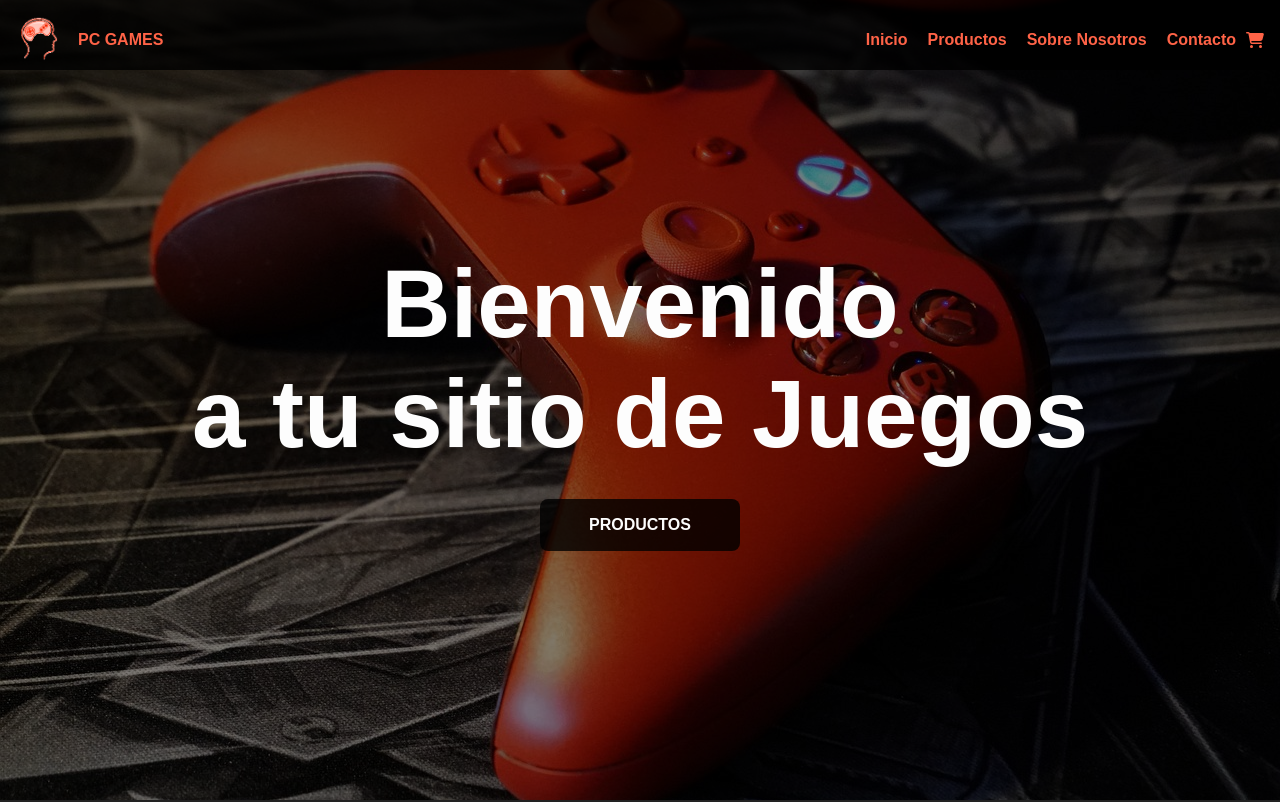
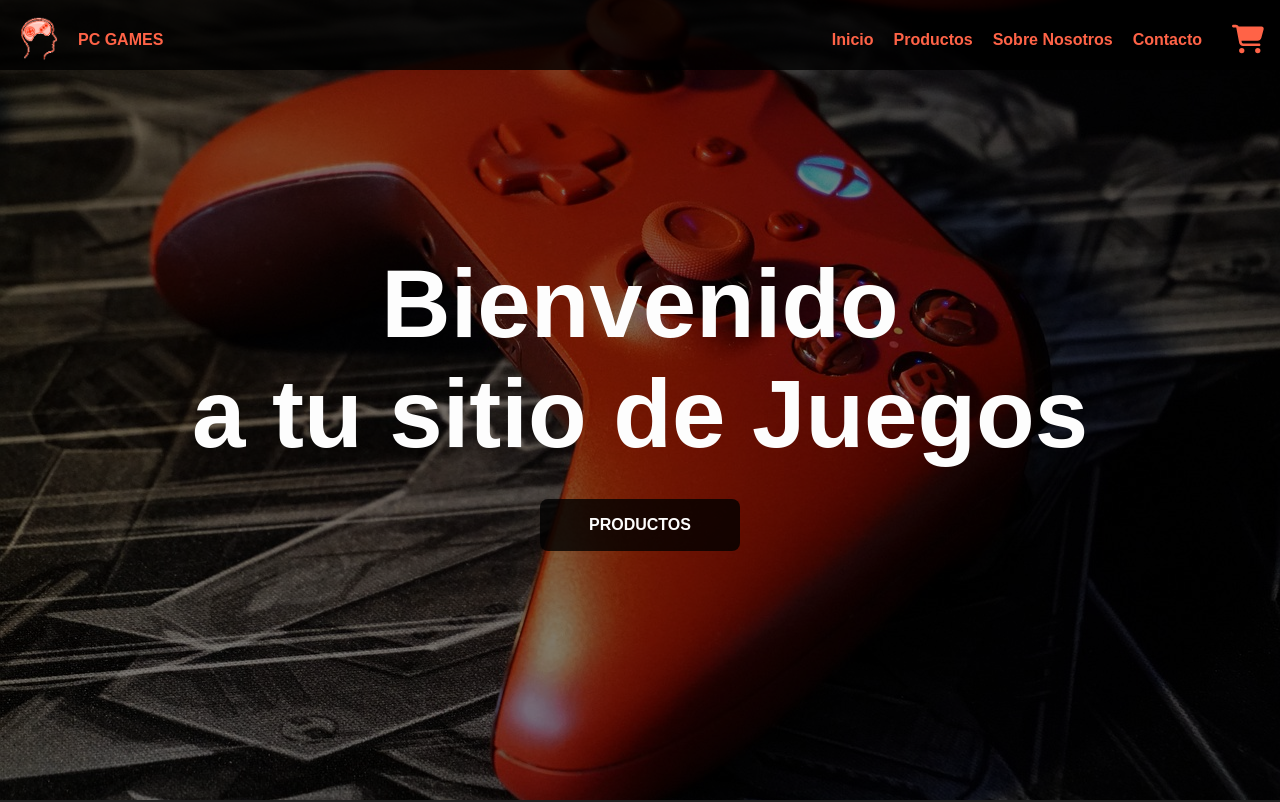
Before and after one commit to roddevwork/landing-page-pc-games-react, a React (Vite) app: page / in a window 1280 px wide. Shown: the top 802 px of the page. Built offline with nearby package versions, Linux system fonts and the light colour scheme.

Commit message:
fixed header-links-menu-toggle & change header.css to styled-components

```diff
--- a/index.html
+++ b/index.html
@@ -2,14 +2,17 @@
 <html lang="en">
 	<head>
 		<meta charset="UTF-8" />
-		<link rel="icon" type="image/svg+xml" href="/vite.svg" />
-		<meta name="viewport" content="width=device-width, initial-scale=1.0" />
-		<title>E2-Landing Page - React</title>
 		<link
 			rel="shortcut icon"
-			href="public/img/favicon.ico"
+			href="./src/assets/icons/favicon.ico"
 			type="image/x-icon"
 		/>
+		<meta name="viewport" content="width=device-width, initial-scale=1.0" />
+		<meta
+			name="description"
+			content="Esta es una Ecommerce de videos juegos de Pc  "
+		/>
+		<title>E2-Landing Page - React</title>
 	</head>
 	<body>
 		<div id="root"></div>
--- a/src/components/Header/Header.css
+++ /dev/null
@@ -1,141 +0,0 @@
-.header {
-	position: fixed;
-	top: 0;
-	left: 0;
-	width: 100%;
-	height: var(--header-height);
-	padding: 1rem;
-	z-index: 999;
-	color: rgb(234, 234, 234);
-	background-color: var(--bg-color-sedondary);
-}
-.logo {
-	display: flex;
-	justify-content: center;
-	align-items: center;
-	gap: 20px;
-
-	& img {
-		width: 42px;
-	}
-
-	& p {
-		color: var(--first-color);
-		font-size: 1rem;
-		font-weight: bold;
-	}
-}
-.nav-menu a {
-	padding: 10px;
-	text-align: center;
-	font-size: 1rem;
-	font-weight: bold;
-	transition: color 0.3s, background-color 0.3s;
-	color: var(--first-color);
-
-	&:hover {
-		color: var(--white-color);
-	}
-}
-
-@media (max-width: 980px) {
-	.container-menu {
-		display: flex;
-		justify-content: space-between;
-		align-items: center;
-	}
-
-	.logo {
-		gap: 20px;
-	}
-
-	.btn-menu {
-		display: block;
-		cursor: pointer;
-		border: none;
-		background-color: transparent;
-	}
-
-	.btn-menu .svg-inline--fa {
-		font-size: 24px;
-		color: var(--first-color);
-		&:hover {
-			color: var(--white-color);
-		}
-	}
-
-	.nav-menu {
-		display: none;
-		flex-direction: column;
-		background-color: var(--bg-color-sedondary);
-		opacity: 1;
-		position: absolute;
-		top: var(--header-height);
-		left: 0;
-		width: 100%;
-		padding: 0;
-		z-index: 1000;
-	}
-
-	.nav-menu a {
-		padding: 10px;
-		text-align: center;
-
-		& a {
-			color: var(--first-color);
-
-			&:hover {
-				color: var(--white-color);
-			}
-		}
-	}
-
-	.nav-menu.active {
-		display: flex;
-	}
-}
-
-@media screen and (min-width: 981px) {
-	.container-menu {
-		display: flex;
-		justify-content: space-between;
-	}
-
-	.btn-menu {
-		display: none;
-	}
-
-	.nav-menu {
-		display: flex;
-		background-color: transparent;
-		box-shadow: none;
-		position: static;
-		opacity: 1;
-		width: auto;
-		padding: 0;
-		flex-direction: row;
-		align-items: center;
-	}
-
-	.nav-menu a {
-		padding: 0 10px;
-	}
-}
-
-.shop-icon {
-	display: flex;
-	align-items: center;
-	gap: 10px;
-	color: var(--first-color);
-	@media screen and (max-width: 980px) {
-		justify-content: center;
-		margin-top: 10px;
-	}
-
-	/* @media screen and (min-width: 981px) {
-		justify-content: flex-end;
-	}
-	&:hover {
-		color: var(--white-color);
-	} */
-}
--- a/src/components/Header/Header.jsx
+++ b/src/components/Header/Header.jsx
@@ -7,44 +7,63 @@ import {
 	faShoppingCart,
 } from "@fortawesome/free-solid-svg-icons"
 import { useMenu } from "../../context/MenuContext"
-import "./Header.css"
+import {
+	Button_BtnMenu_Styles,
+	Div_ContainerLogo_Styled,
+	Header_Styled,
+	Nav_NavMenu_Styled,
+	Section_ContainerMenu_Styled,
+} from "./HeaderStyles"
 
 const Header = () => {
-	const { isMenuOpen, openMenu, closeMenu } = useMenu()
+	const { isMenuOpen, toggleMenu } = useMenu()
+
+	const handleMenuClick = () => {
+		toggleMenu() // Toggling the menu state
+	}
 
 	return (
-		<header className="header">
-			<section className="container-menu">
-				<div className="logo">
+		<Header_Styled>
+			<Section_ContainerMenu_Styled>
+				<Div_ContainerLogo_Styled>
 					<Link to="/Home">
 						<img src={logo} alt="logo" />
 					</Link>
 					<p>PC GAMES</p>
-				</div>
+				</Div_ContainerLogo_Styled>
 
-				<nav className={`nav-menu ${isMenuOpen ? "active" : ""}`}>
-					<Link to="/home">Inicio</Link>
-					<Link to="/products">Productos</Link>
-					<Link to="/about">Sobre Nosotros</Link>
-					<Link to="/contact">Contacto</Link>
+				<Nav_NavMenu_Styled
+					className={`nav-menu ${isMenuOpen ? "active" : ""}`}
+				>
+					<div className="links-container">
+						<Link to="/home" onClick={handleMenuClick}>
+							Inicio
+						</Link>
+						<Link to="/products" onClick={handleMenuClick}>
+							Productos
+						</Link>
+						<Link to="/about" onClick={handleMenuClick}>
+							Sobre Nosotros
+						</Link>
+						<Link to="/contact" onClick={handleMenuClick}>
+							Contacto
+						</Link>
+					</div>
 
 					<div className="shop-icon">
 						<FontAwesomeIcon icon={faShoppingCart} />
 					</div>
-				</nav>
+				</Nav_NavMenu_Styled>
 
-				<button
-					className="btn-menu"
-					onClick={isMenuOpen ? closeMenu : openMenu}
-				>
+				<Button_BtnMenu_Styles onClick={handleMenuClick}>
 					{isMenuOpen ? (
 						<FontAwesomeIcon icon={closeIcon} />
 					) : (
 						<FontAwesomeIcon icon={openIcon} />
 					)}
-				</button>
-			</section>
-		</header>
+				</Button_BtnMenu_Styles>
+			</Section_ContainerMenu_Styled>
+		</Header_Styled>
 	)
 }
 
--- /dev/null
+++ b/src/components/Header/HeaderStyles.js
@@ -0,0 +1,130 @@
+import styled from "styled-components"
+
+export const Header_Styled = styled.header`
+	position: fixed;
+	top: 0;
+	left: 0;
+	width: 100%;
+	height: var(--header-height);
+	padding: 1rem;
+	z-index: 999;
+	color: rgb(234, 234, 234);
+	background-color: var(--bg-color-sedondary);
+`
+
+export const Section_ContainerMenu_Styled = styled.section`
+	display: flex;
+	justify-content: space-between;
+	align-items: center;
+	@media screen and (width >= 981px) {
+		display: flex;
+		justify-content: space-between;
+	}
+`
+
+export const Div_ContainerLogo_Styled = styled.div`
+	display: flex;
+	justify-content: center;
+	align-items: center;
+	gap: 20px;
+
+	& img {
+		width: 42px;
+	}
+
+	& p {
+		color: var(--first-color);
+		font-size: 1rem;
+		font-weight: bold;
+	}
+`
+export const Nav_NavMenu_Styled = styled.nav`
+	display: none;
+
+	.links-container {
+		& a {
+			padding: 10px;
+			text-align: center;
+			font-size: 1rem;
+			font-weight: bold;
+			transition: color 0.3s, background-color 0.3s;
+			color: var(--first-color);
+
+			&:hover {
+				color: var(--white-color);
+			}
+		}
+	}
+
+	&.active {
+		display: flex;
+		flex-direction: column;
+		background-color: var(--bg-color-sedondary);
+		opacity: 1;
+		position: absolute;
+		top: var(--header-height);
+		left: 0;
+		width: 100%;
+		padding: 0;
+		z-index: 1000;
+
+		.links-container {
+			display: flex;
+			flex-direction: column;
+			height: auto;
+
+			& a {
+				font-size: 1.5rem;
+			}
+		}
+		.shop-icon {
+			text-align: center;
+			margin-bottom: 15px;
+			padding-top: 10px;
+			color: var(--first-color);
+
+			& svg.svg-inline--fa {
+				width: 32px;
+				height: 32px;
+			}
+		}
+	}
+
+	@media screen and (width >= 981px) {
+		display: flex;
+		align-items: center;
+		gap: 20px;
+
+		.links-container {
+		}
+
+		.shop-icon {
+			color: var(--first-color);
+
+			& svg.svg-inline--fa {
+				width: 32px;
+				height: 32px;
+			}
+		}
+	}
+`
+
+export const Button_BtnMenu_Styles = styled.button`
+	display: block;
+	cursor: pointer;
+	border: none;
+	background-color: transparent;
+
+	.svg-inline--fa {
+		font-size: 32px;
+		color: var(--first-color);
+
+		&:hover {
+			color: var(--white-color);
+		}
+	}
+
+	@media screen and (width >= 981px) {
+		display: none;
+	}
+`
--- a/src/context/MenuContext.jsx
+++ b/src/context/MenuContext.jsx
@@ -11,16 +11,19 @@ export function useMenu() {
 export function MenuProvider({ children }) {
 	const [isMenuOpen, setIsMenuOpen] = useState(false)
 
-	const openMenu = () => {
-		setIsMenuOpen(true)
-	}
+	// const openMenu = () => {
+	// 	setIsMenuOpen(true)
+	// }
 
-	const closeMenu = () => {
-		setIsMenuOpen(false)
+	// const closeMenu = () => {
+	// 	setIsMenuOpen(false)
+	// }
+	const toggleMenu = () => {
+		setIsMenuOpen((prevState) => !prevState)
 	}
 
 	return (
-		<MenuContext.Provider value={{ isMenuOpen, openMenu, closeMenu }}>
+		<MenuContext.Provider value={{ isMenuOpen, toggleMenu }}>
 			{children}
 		</MenuContext.Provider>
 	)
```
Also changed, not shown: 1 other file (tests, documents, lock files or other folders).
